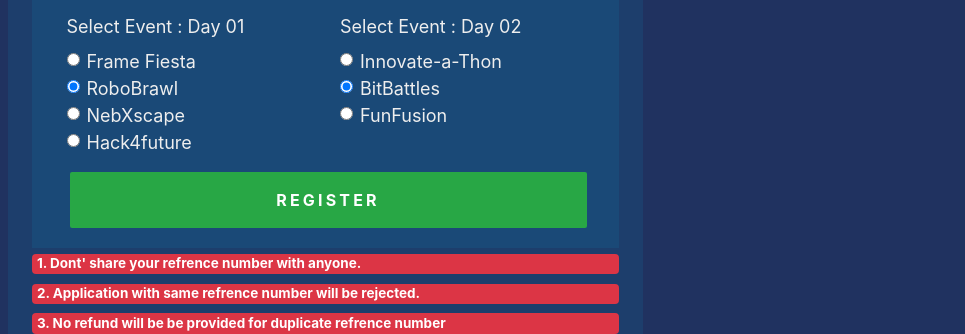
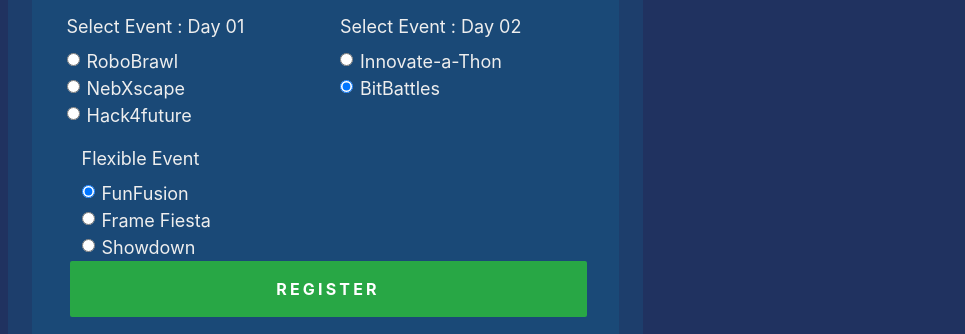
Before and after one commit to Riddhi9570/tech-pragati, a website: page registerForm/index.html in a window 1280 px wide. Shown: the part 980-1314 px from the top of the page, without its empty margins (315-1280 px from the left). Drawn offline with nearby package versions, Linux system fonts and the light colour scheme.

Commit message:
Form Update

```diff
--- a/registerForm/index.html
+++ b/registerForm/index.html
@@ -170,13 +170,7 @@
                                         <div class="form-group" style="display: flex;">
                                             <div class="col-md-6">
                                                 <label>Select Event : Day 01</label>
-                                                <div class="form-check">
-                                                    <input class="form-check-input" type="radio" name="entry.620770699" id="flexRadioDefault1"
-                                                        value="frame_fiesta">
-                                                    <label class="form-check-label" for="flexRadioDefault1">
-                                                        Frame Fiesta
-                                                    </label>
-                                                </div>
+
                                                 <div class="form-check">
                                                     <input class="form-check-input" type="radio" name="entry.620770699" id="flexRadioDefault2"
                                                         value="robo_brawl" checked>
@@ -216,14 +210,33 @@
                                                         BitBattles
                                                     </label>
                                                 </div>
-                                                <div class="form-check">
-                                                    <input class="form-check-input" type="radio" name="entry.256287444" id="flexRadioBtn3"
-                                                        value="fun_fusion">
-                                                    <label class="form-check-label" for="flexRadioBtn3">
-                                                        FunFusion
-                                                    </label>
-                                                </div>
                                             </div>
+                                        </div>
+                                    </div>
+
+                                    <div class="col-md-6">
+                                        <label>Flexible Event</label>
+
+                                        <div class="form-check">
+                                            <input class="form-check-input" type="radio" name="entry.620770699" id="flexRadioDefault2"
+                                                value="robo_brawl" checked>
+                                            <label class="form-check-label" for="flexRadioDefault2">
+                                                FunFusion
+                                            </label>
+                                        </div>
+                                        <div class="form-check">
+                                            <input class="form-check-input" type="radio" name="entry.620770699" id="flexRadioDefault3"
+                                                value="neb_xscape">
+                                            <label class="form-check-label" for="flexRadioDefault3">
+                                                Frame Fiesta
+                                            </label>
+                                        </div>
+                                        <div class="form-check">
+                                            <input class="form-check-input" type="radio" name="entry.620770699" id="flexRadioDefault4"
+                                                value="hack_4_future">
+                                            <label class="form-check-label" for="flexRadioDefault4">
+                                                Showdown
+                                            </label>
                                         </div>
                                     </div>
 
```
